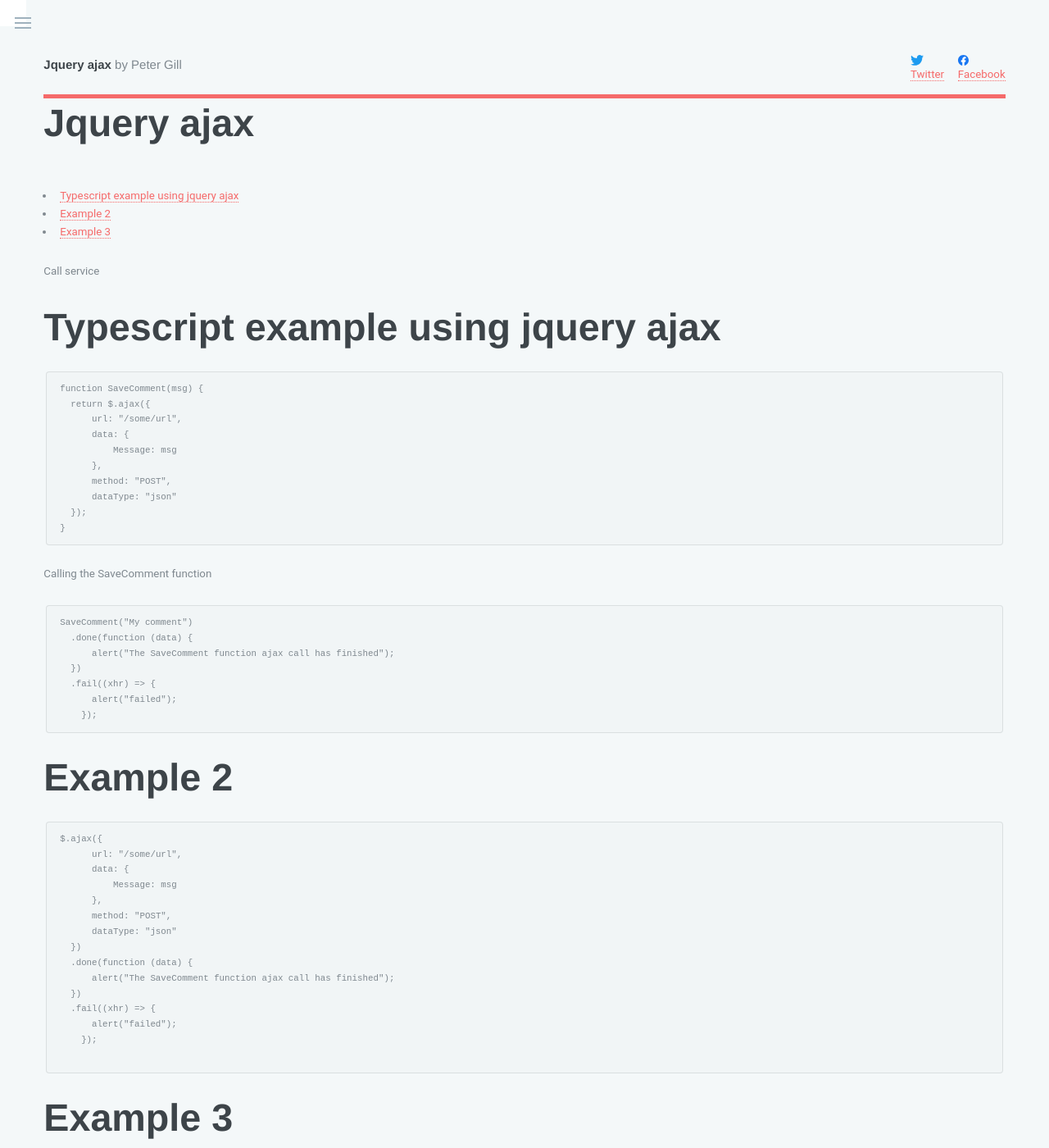
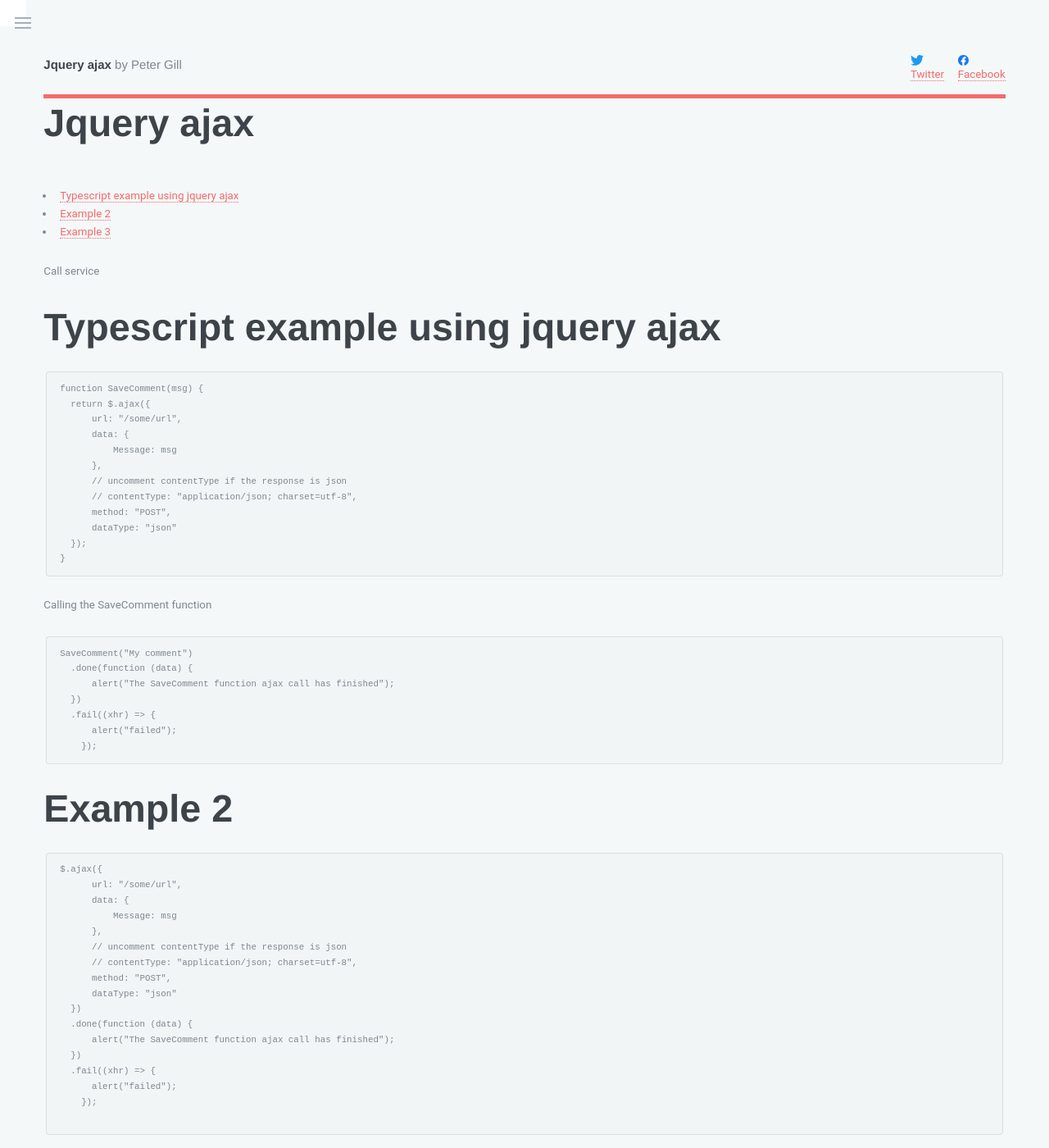
Before and after one commit to majorsilence/Dev, a Jekyll site: the page built from docs/Javascript/jquery-ajax.md, in a window 1280 px wide and 1400 px high. Shown: the whole window at 82% size. Built offline with Jekyll 4.4.1, drawn with Linux system fonts in a browser that asks for light colours.

Commit message:
Update jquery-ajax.md

```diff
--- a/docs/Javascript/jquery-ajax.md
+++ b/docs/Javascript/jquery-ajax.md
@@ -14,6 +14,8 @@ function SaveComment(msg) {
       data: {
           Message: msg
       },
+      // uncomment contentType if the response is json
+      // contentType: "application/json; charset=utf-8",
       method: "POST",
       dataType: "json"
   });
@@ -41,6 +43,8 @@ $.ajax({
       data: {
           Message: msg
       },
+      // uncomment contentType if the response is json
+      // contentType: "application/json; charset=utf-8",
       method: "POST",
       dataType: "json"
   })
```
